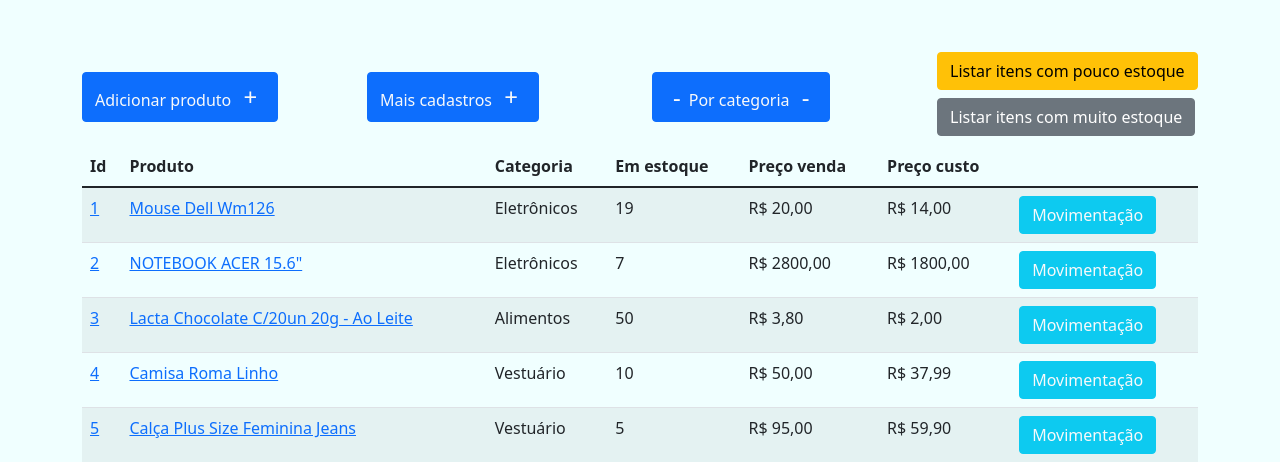
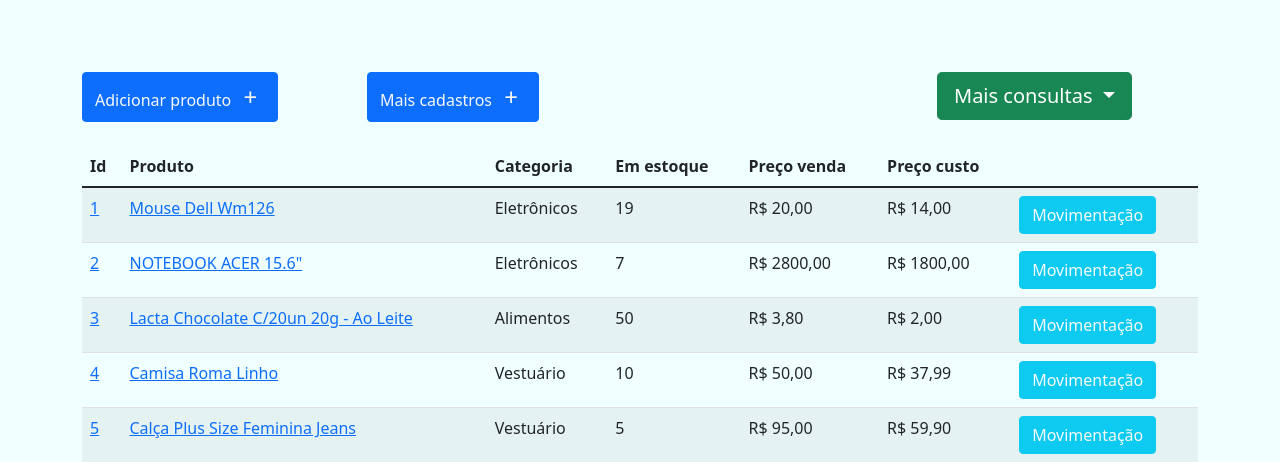
Before and after one commit to Fabianbatistasilva/PROJETO-ESTOQUE, a Django app: page /home/ in a window 1280 px wide. Shown: the part 56-518 px from the top of the page. Run offline with Django 4.2, Linux system fonts and the light colour scheme; a user stored in the database is signed in; data comes from the database, SQL or seed files in the repository.

Commit message:
JV 22/04 14:03

```diff
--- a/produtos/templates/paginas/index.html
+++ b/produtos/templates/paginas/index.html
@@ -15,11 +15,19 @@ Home
         <a href="{% url 'cadastros'%}" class="btn btn-primary text-light my-4">Mais cadastros  <span class="fs-4 px-2">+</span></a>
       </div>
       <div class="col-md-3">
-        <a href="{% url 'por_categoria'%}" class="btn btn-primary text-light my-4"><span class="fs-4 px-2">-</span></span>Por categoria <span class="fs-4 px-2">-</span></span></a>
+
       </div>
       <div class="col-md-3">
-        <a href="{% url 'pouco_estoque' 0%}" class="btn btn-warning my-1">Listar itens com pouco estoque</a>
-        <a href="{% url 'muito_estoque' 0%}" class="btn btn-secondary my-1">Listar itens com muito estoque</a>
+        <div class="dropdown">
+          <button class="btn btn-lg btn-success dropdown-toggle my-4" type="button" id="dropdownMenuButton1" data-bs-toggle="dropdown" aria-expanded="false">
+            Mais consultas
+          </button>
+          <ul class="dropdown-menu" aria-labelledby="dropdownMenuButton1">
+            <li><a href="{% url 'por_categoria'%}" class="my-1 dropdown-item">Consultar itens Por categoria</a></li>
+            <li><a href="{% url 'pouco_estoque' 0%}" class="my-1 dropdown-item">Listar itens com pouco estoque</a></li>
+            <li><a href="{% url 'muito_estoque' 0%}" class="my-1 dropdown-item">Listar itens com muito estoque</a></li>
+          </ul>
+        </div>
       </div>
 
 
```
